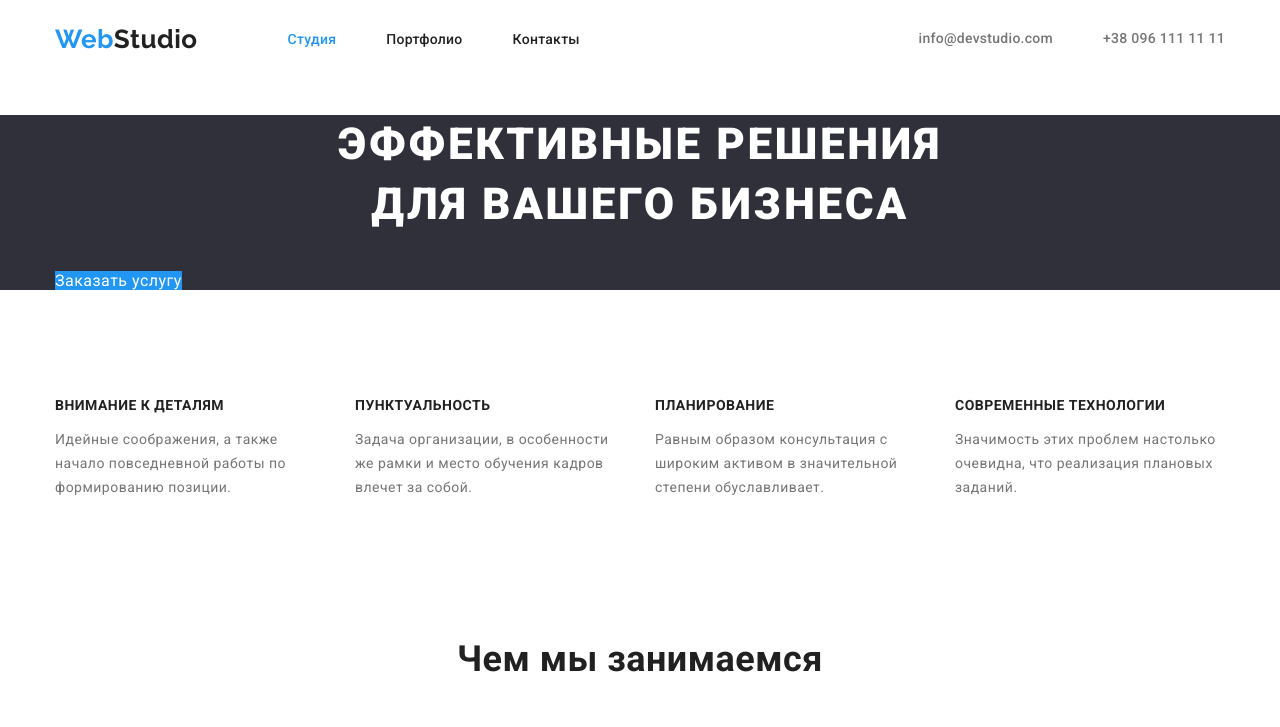
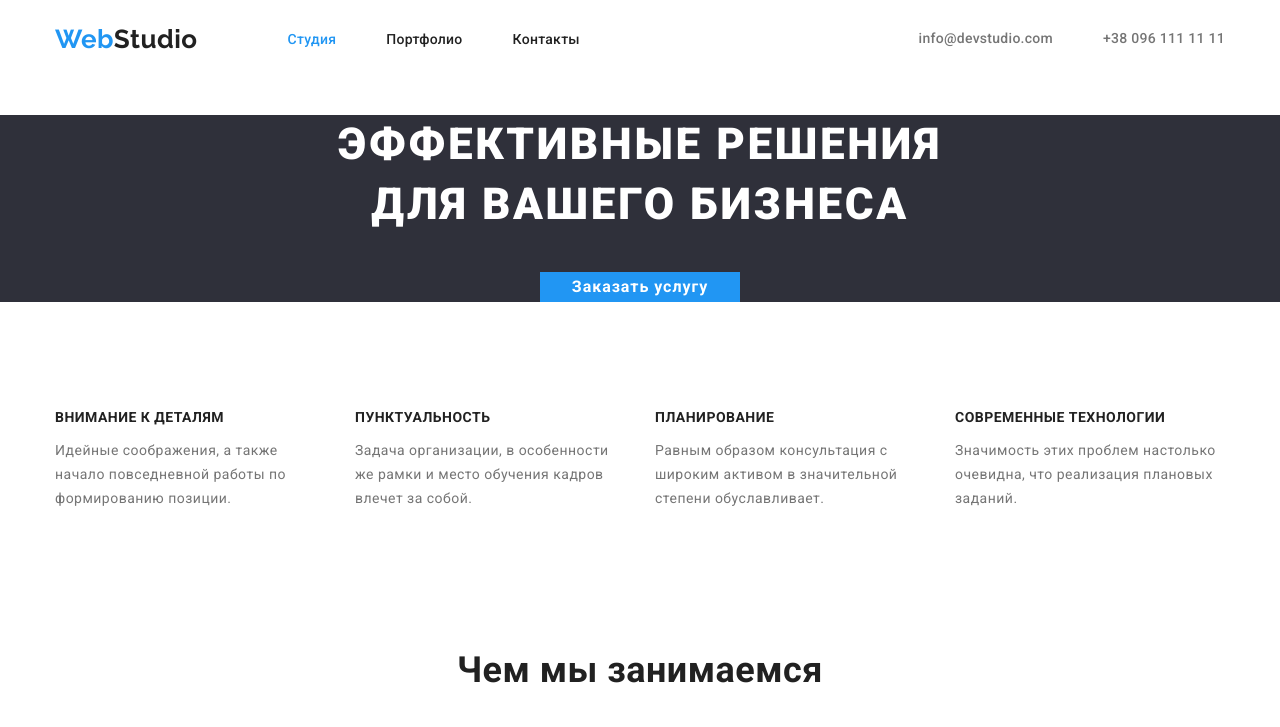
Before and after one commit to MaxGavryshkiv/goit-markup-hw-03, a plain HTML site: page index.html in a window 1280 px wide. Shown: the top 727 px of the page. Drawn offline with nearby package versions, Linux system fonts and the light colour scheme.

Commit message:
виправлення помилок

```diff
--- a/css/style.css
+++ b/css/style.css
@@ -182,9 +182,23 @@ img {
   text-transform: uppercase;
 }
 
+/* .hero-content {
+  width: 100%;
+} */
+
 .button {
   color: var(--primary-white-color);
   background-color: var(--accent-color);
+  display: block;
+  text-align: center;
+
+  font-weight: 700;
+  font-size: 16px;
+  line-height: 1.87;
+  letter-spacing: 0.06em;
+  width: 200px;
+  margin-left: auto;
+  margin-right: auto;
 }
 
 /* h3 {
@@ -268,6 +282,7 @@ img {
 
 .team .section-title {
   margin-bottom: 50px;
+  margin-top: 0;
 }
 
 .team-list {
--- a/index.html
+++ b/index.html
@@ -46,7 +46,7 @@
       <!--Hero-->
 
       <section class="hero">
-        <div class="container">
+        <div class="container hero-content">
           <h1 class="hero-title">
             Эффективные решения<br />
             для вашего бизнеса
```
